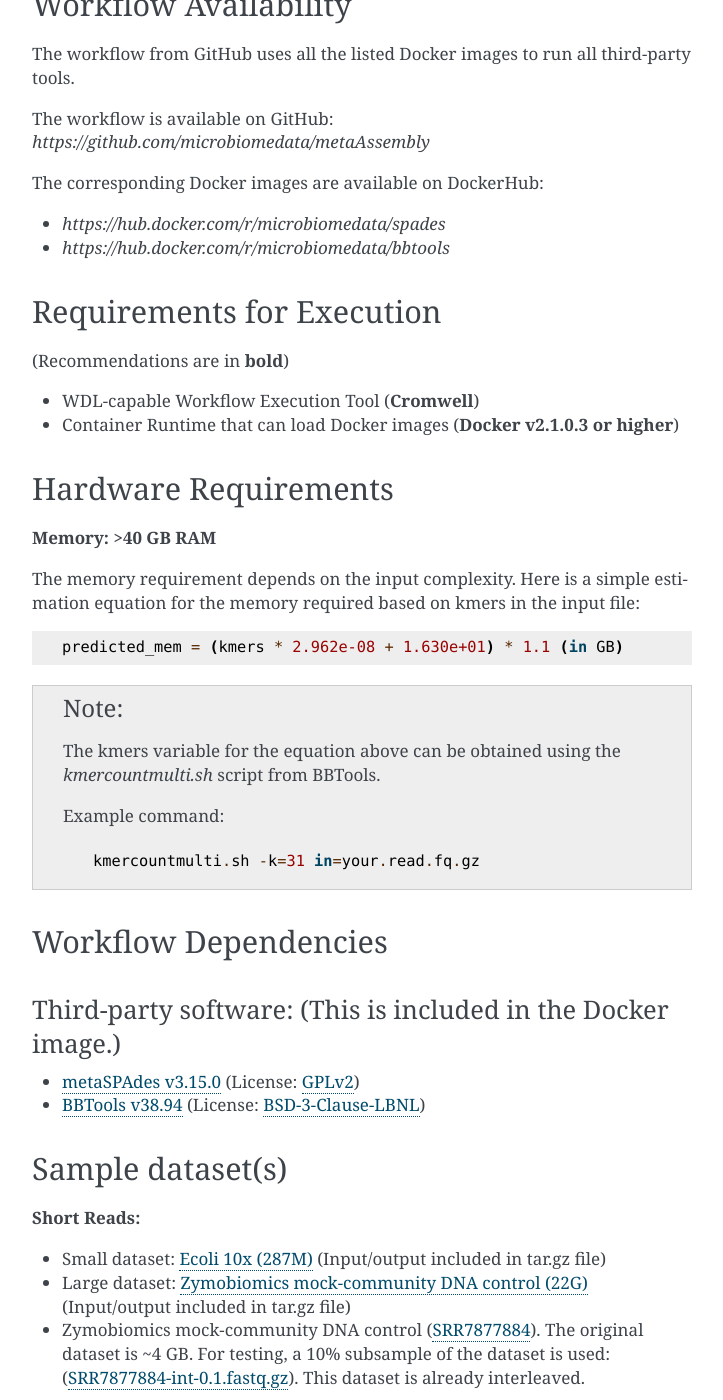
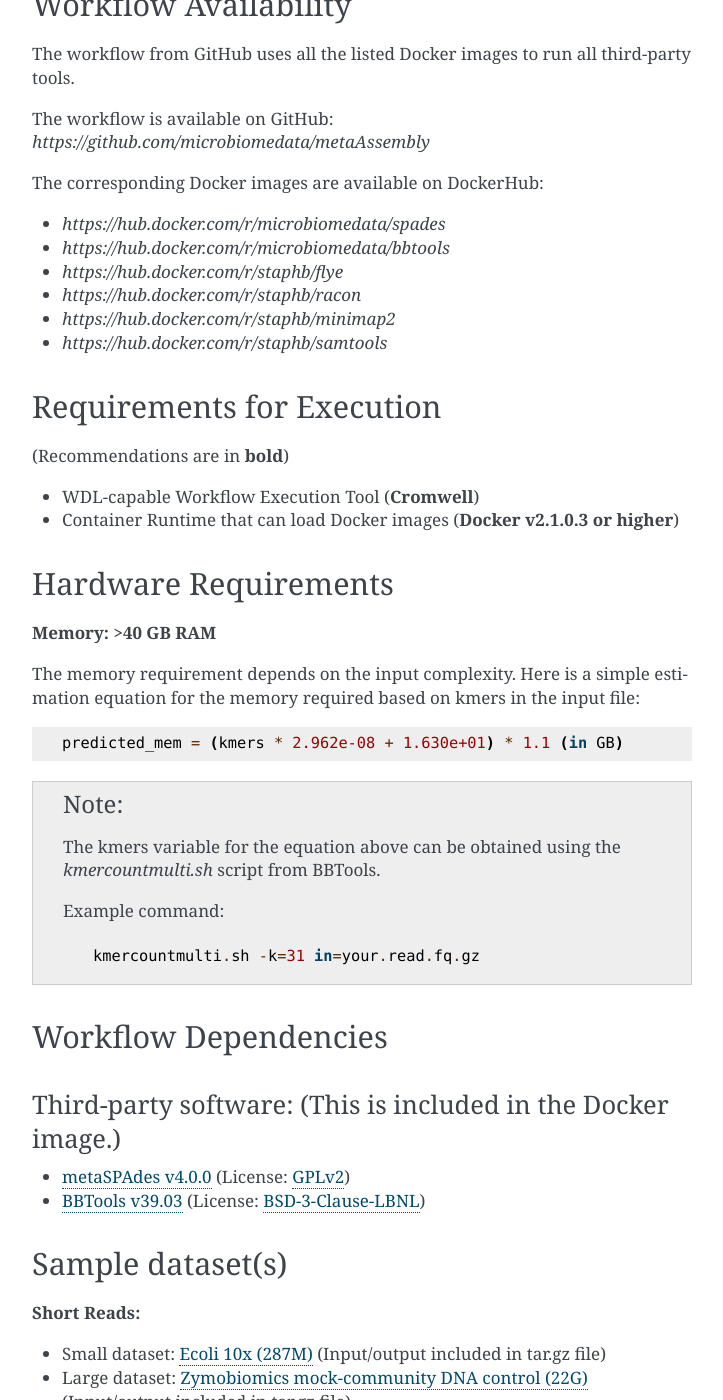
Before and after one commit to microbiomedata/metaAssembly, a Sphinx documentation site: the page built from docs/index.rst, in a window 1280 px wide and 1400 px high, scrolled down 1636 px. Shown: the whole window, without its empty margins (388-1111 px from the left). Built offline with Sphinx 7.4.7, drawn with Linux system fonts in a browser that asks for light colours.

Commit message:
Update index.rst

```diff
--- a/docs/index.rst
+++ b/docs/index.rst
@@ -43,6 +43,10 @@ The corresponding Docker images are available on DockerHub:
 
 - `https://hub.docker.com/r/microbiomedata/spades`
 - `https://hub.docker.com/r/microbiomedata/bbtools`
+- `https://hub.docker.com/r/staphb/flye`
+- `https://hub.docker.com/r/staphb/racon`
+- `https://hub.docker.com/r/staphb/minimap2`
+- `https://hub.docker.com/r/staphb/samtools`
 
 Requirements for Execution
 --------------------------
@@ -77,8 +81,8 @@ Workflow Dependencies
 Third-party software: (This is included in the Docker image.)
 ~~~~~~~~~~~~~~~~~~~~~~~~~~~~~~~~~~~~~~~~~~~~~~~~~~~~~~~~~~~~~~
 
-- `metaSPAdes v3.15.0 <https://cab.spbu.ru/software/spades/>`_ (License: `GPLv2 <https://github.com/ablab/spades/blob/spades_3.15.0/assembler/GPLv2.txt>`_)
-- `BBTools v38.94 <https://jgi.doe.gov/data-and-tools/bbtools/>`_ (License: `BSD-3-Clause-LBNL <https://bitbucket.org/berkeleylab/jgi-bbtools/src/master/license.txt>`_)
+- `metaSPAdes v4.0.0 <https://cab.spbu.ru/software/spades/>`_ (License: `GPLv2 <https://github.com/ablab/spades/blob/spades_3.15.0/assembler/GPLv2.txt>`_)
+- `BBTools v39.03 <https://jgi.doe.gov/data-and-tools/bbtools/>`_ (License: `BSD-3-Clause-LBNL <https://bitbucket.org/berkeleylab/jgi-bbtools/src/master/license.txt>`_)
 
 Sample dataset(s)
 -----------------
```
